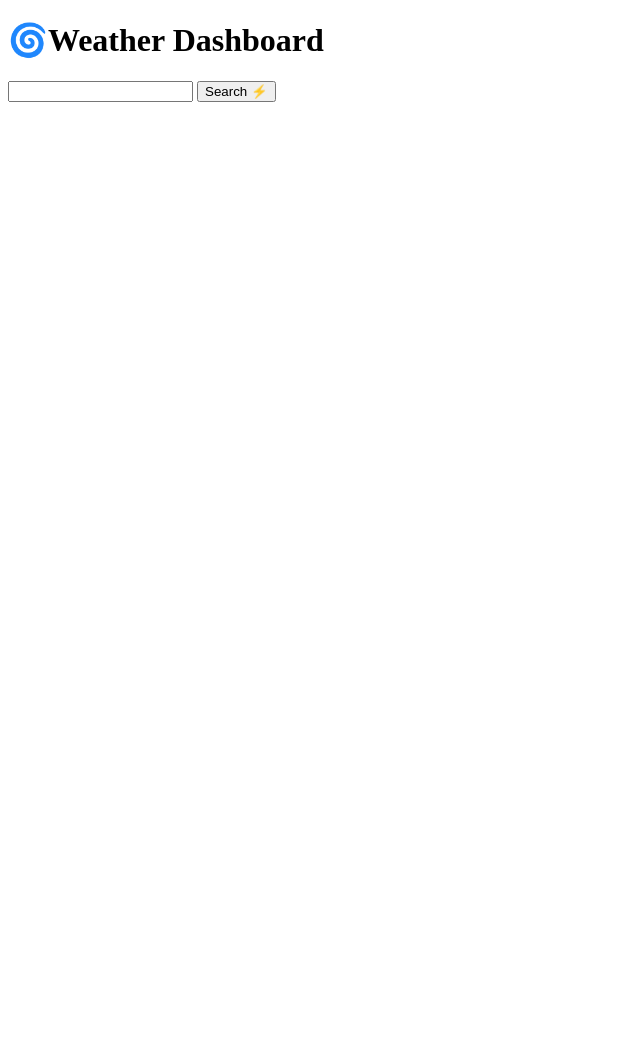
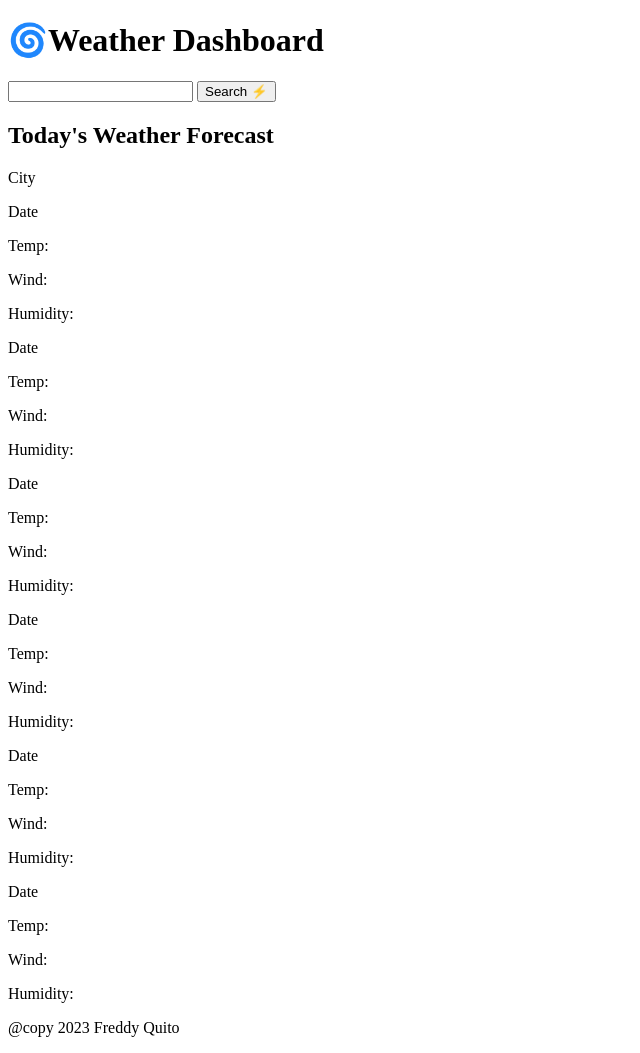
Before and after one commit to Fmquito45/weather-dashboard, a plain HTML site: page index.html in a window 1280 px wide. Shown: the whole page, without its empty margins (0-640 px from the left). Before the commit the page ends 800 px from the top, so only its background shows below. Drawn offline with Linux system fonts and the light colour scheme.

Commit message:
adds present and 5 upcoming day forecast structure

```diff
--- a/index.html
+++ b/index.html
@@ -14,6 +14,89 @@
     <input type="text" id="search-input">
     <button id="search-input">Search ⚡️</button>
 
+    <main>
+        <section>
+            <article>
+                <div>
+                    <h2>Today's Weather Forecast</h2>
+                    <div>
+                        <p>City</p>
+                        <p>Date</p>
+                        <a href="" img src="" alt=""></a>
+                        <p>Temp:</p>
+                        <p>Wind:</p>
+                        <p>Humidity:</p>
+                    </div>
+                </div>
+            </article>
+        </section>
+        <section>
+            <article>
+                <div>
+                   <div>
+                        <p>Date</p>
+                        <a href="" img src="" alt=""></a>
+                        <p>Temp:</p>
+                        <p>Wind:</p>
+                        <p>Humidity:</p>
+                    </div>
+                </div>
+            </article>
+            <article>
+                <div>
+                   <div>
+                        <p>Date</p>
+                        <a href="" img src="" alt=""></a>
+                        <p>Temp:</p>
+                        <p>Wind:</p>
+                        <p>Humidity:</p>
+                    </div>
+                </div>
+            </article>
+            <article>
+                <div>
+                   <div>
+                        <p>Date</p>
+                        <a href="" img src="" alt=""></a>
+                        <p>Temp:</p>
+                        <p>Wind:</p>
+                        <p>Humidity:</p>
+                    </div>
+                </div>
+            </article>
+            <article>
+                <div>
+                   <div>
+                        <p>Date</p>
+                        <a href="" img src="" alt=""></a>
+                        <p>Temp:</p>
+                        <p>Wind:</p>
+                        <p>Humidity:</p>
+                    </div>
+                </div>
+            </article>
+            <article>
+                <div>
+                   <div>
+                        <p>Date</p>
+                        <a href="" img src="" alt=""></a>
+                        <p>Temp:</p>
+                        <p>Wind:</p>
+                        <p>Humidity:</p>
+                    </div>
+                </div>
+            </article>
+        </section>
+    </main>
+
+    <footer>
+        <section>
+            <div>
+                <p>@copy 2023 Freddy Quito</p>
+            </div>
+        </section>
+    </footer>
+
 
 </body>
 </html>
```
